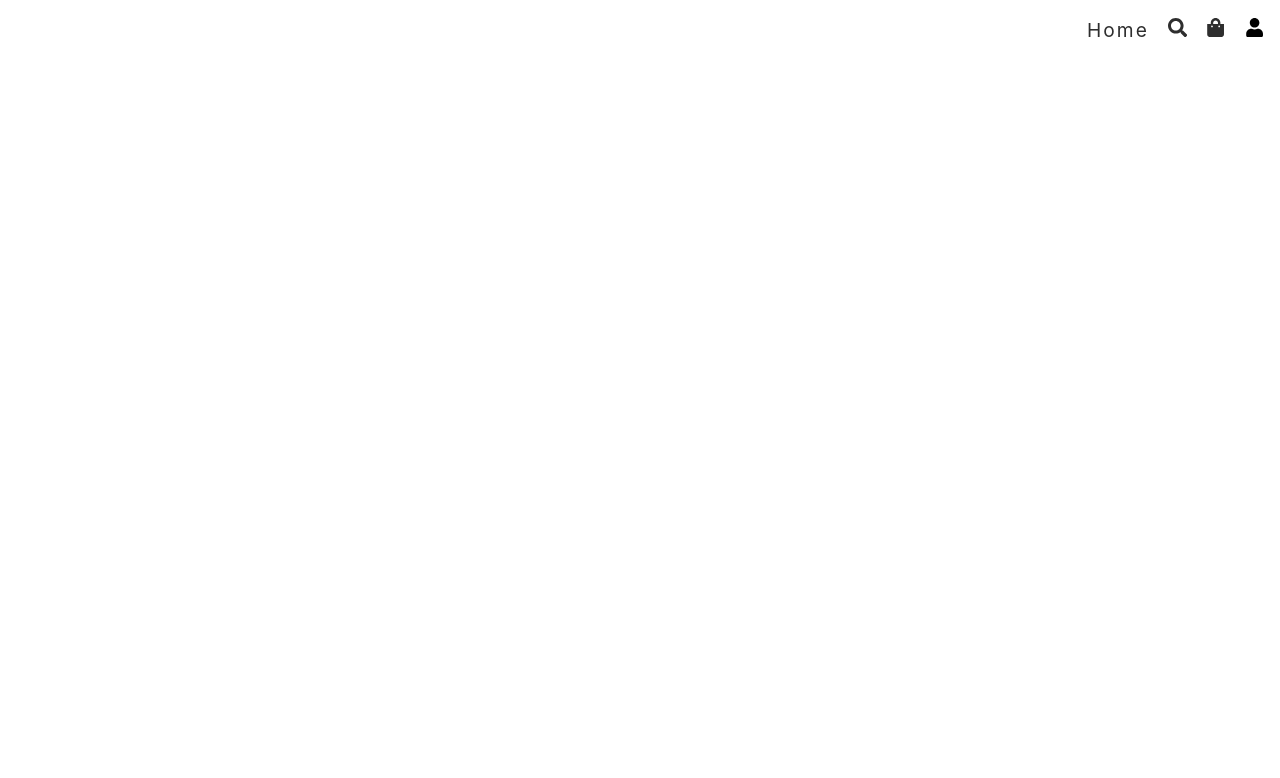
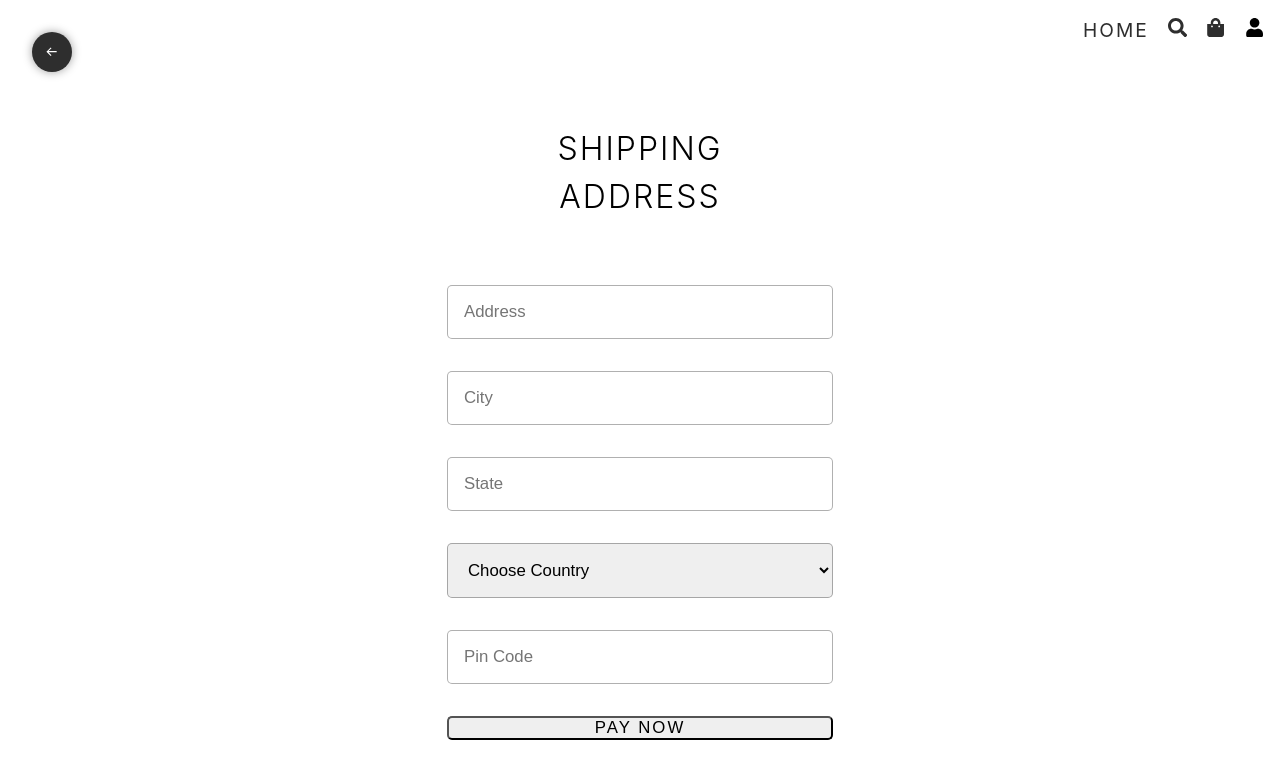
Before and after one commit to Kaju111/FULLSTACK-ECOMMERCE, a React (Vite) app in the folder frontend/: page /shipping in a window 1280 px wide. Before the commit this address had no page. Shown: the top 778 px of the page. Built offline with nearby package versions, Linux system fonts and the light colour scheme.

Commit message:
frontend

```diff
--- a/frontend/src/App.tsx
+++ b/frontend/src/App.tsx
@@ -1,12 +1,12 @@
-import {BrowserRouter as Router, Routes, Route} from "react-router-dom"
-import { lazy,Suspense } from "react"
+import { BrowserRouter as Router, Routes, Route } from "react-router-dom"
+import { lazy, Suspense } from "react"
 import Leader from "./components/leader"
 import Header from "./components/header"
 
-const Home = lazy(()=>import("./pages/home"))
-const Search = lazy(()=>import("./pages/search"))
-const Cart = lazy(()=>import( "./pages/cart"))
-
+const Home = lazy(() => import("./pages/home"))
+const Search = lazy(() => import("./pages/search"))
+const Cart = lazy(() => import("./pages/cart"))
+const Shipping = lazy(() => import("./pages/shipping"))
 
 // Admin Routes Importing
 
@@ -33,13 +33,21 @@ const App = () => {
   return (
     <Router>
       {/* Header */}
-      <Header/>
+      <Header />
 
-    <Suspense fallback={<Leader/>}>
+      <Suspense fallback={<Leader />}>
         <Routes>
-        <Route path="/" element={<Home/>}/>
-        <Route path="/search" element={<Search/>}/>
-        <Route path="/cart" element={<Cart/>}/>
+          <Route path="/" element={<Home />} />
+          <Route path="/search" element={<Search />} />
+          <Route path="/cart" element={<Cart />} />
+
+
+          // Logged In User Routes
+          <Route>
+            <Route path="/shipping" element={<Shipping />} />
+          </Route>
+
+
 
       // Admin Routes
 
--- /dev/null
+++ b/frontend/src/components/cartItem.tsx
@@ -0,0 +1,39 @@
+import { FaTrash } from "react-icons/fa";
+import { Link } from "react-router-dom";
+
+type CartItemProps = {
+    cartItem: any;
+}
+
+
+const CartItem = ({ cartItem }: CartItemProps) => {
+
+    const { photo, productId, name, price, quantity } = cartItem
+
+    return (
+        <div className="cart-item">
+            <img src={photo} alt={name} />
+            <article>
+                <Link to={`/product/${productId}`}>
+                    {name}
+                </Link>
+                <span>₹{price}</span>
+            </article>
+
+            <div>
+                <button>-</button>
+                <p>{quantity}</p>
+                <button>+</button>
+            </div>
+
+            <button>
+                <FaTrash />
+            </button>
+
+
+
+        </div>
+    )
+}
+
+export default CartItem
--- a/frontend/src/components/header.tsx
+++ b/frontend/src/components/header.tsx
@@ -2,41 +2,41 @@ import { useState } from "react"
 import { FaSearch, FaShoppingBag, FaSignInAlt, FaSignOutAlt, FaUser } from "react-icons/fa"
 import { Link } from "react-router-dom"
 
-const user = {_id: "annLAKNLA", role: "admin"}
+const user = { _id: "annLAKNLA", role: "admin" }
 
 const Header = () => {
 
     const [isOpen, setIsOpen] = useState<boolean>(false)
 
-    const logoutHandler = () =>{
+    const logoutHandler = () => {
         setIsOpen(false)
     }
 
 
     return (
         <nav className="header">
-        <Link onClick={()=>setIsOpen(false)} to={"/"}> Home </Link>
-        <Link onClick={()=>setIsOpen(false)} to={"/search"}> <FaSearch/> </Link>
-        <Link onClick={()=>setIsOpen(false)} to={"/cart"}> <FaShoppingBag/> </Link>
+            <Link onClick={() => setIsOpen(false)} to={"/"}> HOME </Link>
+            <Link onClick={() => setIsOpen(false)} to={"/search"}> <FaSearch /> </Link>
+            <Link onClick={() => setIsOpen(false)} to={"/cart"}> <FaShoppingBag /> </Link>
 
             {
-            user?._id?(
+                user?._id ? (
                     <>
-                <button onClick={()=>setIsOpen((prev) => !prev)}>
-                    <FaUser/>
+                        <button onClick={() => setIsOpen((prev) => !prev)}>
+                            <FaUser />
                         </button>
                         <dialog open={isOpen}>
                             <div>
                                 {user.role === "admin" && (
                                     <Link to="/admin/dashboard">Admin</Link>
                                 )}
-                        <Link onClick={()=>setIsOpen(false)} to="/order">ok done kaju saikia</Link>
-                        <button onClick={logoutHandler}><FaSignOutAlt/></button>
+                                <Link onClick={() => setIsOpen(false)} to="/order">ok done kaju saikia</Link>
+                                <button onClick={logoutHandler}><FaSignOutAlt /></button>
                             </div>
                         </dialog>
                     </>
-            ):
-            <Link  to={"/login"}> <FaSignInAlt/> </Link>
+                ) :
+                    <Link to={"/login"}> <FaSignInAlt /> </Link>
             }
 
         </nav>
--- a/frontend/src/pages/cart.tsx
+++ b/frontend/src/pages/cart.tsx
@@ -1,8 +1,89 @@
+import { useEffect, useState } from "react";
+import { VscError } from "react-icons/vsc"
+import CartItem from "../components/cartItem";
+import { Link } from "react-router-dom";
+
+const cartItem = [
+  {
+
+    productId: "aknlakoinqk",
+    photo: "https://m.media-amazon.com/images/W/MEDIAX_792452-T1/images/I/71TPda7cwUL._SX679_.jpg",
+    name: "MacBook",
+    price: 3000,
+    quantity: 40,
+    stock: 10
+  },
+];
+
+
+const subtotal = 4000;
+const tax = Math.round(subtotal * 0.18)
+const shippingCharges = 200;
+const discount = 400;
+const total = subtotal + tax + shippingCharges;
 
 const Cart = () => {
+
+  const [couponCode, setCouponCode] = useState<string>("")
+  const [isValidCouponCode, setIsValidCouponCode] = useState<boolean>(false)
+
+  useEffect(() => {
+
+    const timeOutID = setTimeout(() => {
+      if (Math.random() > 0.5) setIsValidCouponCode(true)
+      else setIsValidCouponCode(false)
+    }, 1000);
+
+    return () => {
+      clearTimeout(timeOutID)
+      setIsValidCouponCode(false)
+    }
+  }, [])
+
+
+
   return (
-    <div>
+    <div className="cart">
+      <main>
 
+        {cartItem.length > 0 ?
+          cartItem.map((i, idx) => (
+            <CartItem key={idx} cartItem={i} />
+          )) :
+          <h1>No Item Added</h1>
+        }
+
+
+      </main>
+      <aside>
+        <p>Subtotal: ₹{subtotal}</p>
+        <p>ShippingCharges: ₹{shippingCharges}</p>
+        <p>Tax: ₹{tax}</p>
+        <p>
+          Discount : <em className="red">
+            - ₹{discount}
+          </em>
+        </p>
+        <p><b>
+          Total: ₹{total}
+        </b></p>
+        <input type="text" value={couponCode} placeholder="Coupon Code" onChange={(e) => setCouponCode(e.target.value)} />
+
+        {
+          couponCode && (
+            (isValidCouponCode ?
+              <span className="green"> ₹{discount} off using the <code>{couponCode}</code></span>
+              :
+              <span className="red">Invalid Coupon <VscError /></span>)
+          )
+        }
+
+        {
+          cartItem.length > 0 && <Link to="/shipping">Checkout</Link>
+        }
+
+
+      </aside>
     </div>
   )
 }
--- /dev/null
+++ b/frontend/src/pages/shipping.tsx
@@ -0,0 +1,77 @@
+import { ChangeEvent, useState } from "react"
+import { BiArrowBack } from "react-icons/bi"
+import { useNavigate } from "react-router-dom"
+
+const Shipping = () => {
+
+    const navigate = useNavigate()
+
+    const [ShippingInfo, setShippingInfo] = useState({
+        address: "",
+        city: "",
+        state: "",
+        country: "",
+        pinCode: "",
+    })
+
+    const changeHandler = (e: ChangeEvent<HTMLInputElement | HTMLSelectElement>) => {
+        setShippingInfo(prev => ({ ...prev, [e.target.name]: e.target.value }))
+    }
+
+    return (
+        <div className="shipping">
+            <button className="back-btn" onClick={() => navigate("/cart")}><BiArrowBack /></button>
+
+            <form>
+                <h1>Shipping Address</h1>
+                <input required
+                    type="text"
+                    placeholder="Address"
+                    name="address"
+                    value={ShippingInfo.address}
+                    onChange={changeHandler}
+                />
+
+                <input required
+                    type="text"
+                    placeholder="City"
+                    name="city"
+                    value={ShippingInfo.city}
+                    onChange={changeHandler}
+                />
+
+                <input required
+                    type="text"
+                    placeholder="State"
+                    name="state"
+                    value={ShippingInfo.state}
+                    onChange={changeHandler}
+                />
+
+
+                <select name="country"
+                    required
+                    value={ShippingInfo.country}
+                    onChange={changeHandler}
+                >
+                    <option value="">Choose Country</option>
+                    <option value="India">India</option>
+                    <option value="U.K">U.K</option>
+                    <option value="American">American</option>
+                </select>
+
+                <input required
+                    type="number"
+                    placeholder="Pin Code"
+                    name="pinCode"
+                    value={ShippingInfo.pinCode}
+                    onChange={changeHandler}
+                />
+                <button type="submit">Pay Now</button>
+            </form>
+
+        </div>
+    )
+}
+
+export default Shipping
--- a/frontend/src/styles/_home.scss
+++ b/frontend/src/styles/_home.scss
@@ -47,6 +47,9 @@
     position: relative;
     background-color: white;
 
+    &:hover>div {
+        opacity: 1;
+    }
 
     img {
         @include square(calc(18.75rem - 3rem));
--- /dev/null
+++ b/frontend/src/styles/_shipping.scss
@@ -0,0 +1,60 @@
+.shipping {
+    @include flex;
+
+    .back-btn {
+        @include square(2.5rem);
+        background-color: $color2;
+        color: $color1;
+        @include flex;
+        position: fixed;
+        top: 2rem;
+        left: 2rem;
+        border-radius: 100%;
+        border: none;
+        outline: none;
+        cursor: pointer;
+        @include baseShadow;
+
+        svg {
+            transition: all 0.3s;
+        }
+
+        &:hover svg {
+            translate: -0.25rem;
+        }
+    }
+
+    >form {
+        max-width: 450px;
+        width: 100%;
+        @include flex(column, center, stretch, 2rem);
+        padding: 2rem;
+
+        >h1 {
+            @include heading(2px);
+            margin: 2rem;
+            text-align: center;
+        }
+
+        >input,
+        >select {
+            border: 1px solid rgba(31, 31, 31, 0.351);
+            padding: 1rem;
+            outline: none;
+            font-size: 1.05rem;
+            border-radius: 5px;
+        }
+
+        >button {
+            // @include btn(1rem, $color3, $color1);
+            border-radius: 5px;
+            font-size: 1.05rem;
+            text-transform: uppercase;
+            letter-spacing: 2px;
+
+            &:hover {
+                opacity: 0.8;
+            }
+        }
+    }
+}
--- a/frontend/src/styles/app.scss
+++ b/frontend/src/styles/app.scss
@@ -38,6 +38,8 @@ $color3: rgb(0, 104, 136);
 @import "admin-styles/mixin";
 
 @import "home";
+@import "cart";
+@import "shipping";
 
 @import "admin-styles/dashboard";
 @import "admin-styles/products";
```
Also changed, not shown: frontend/src/styles/_cart.scss (added, +121 -0 lines). Lines whose indentation alone changed are shown as unchanged.
